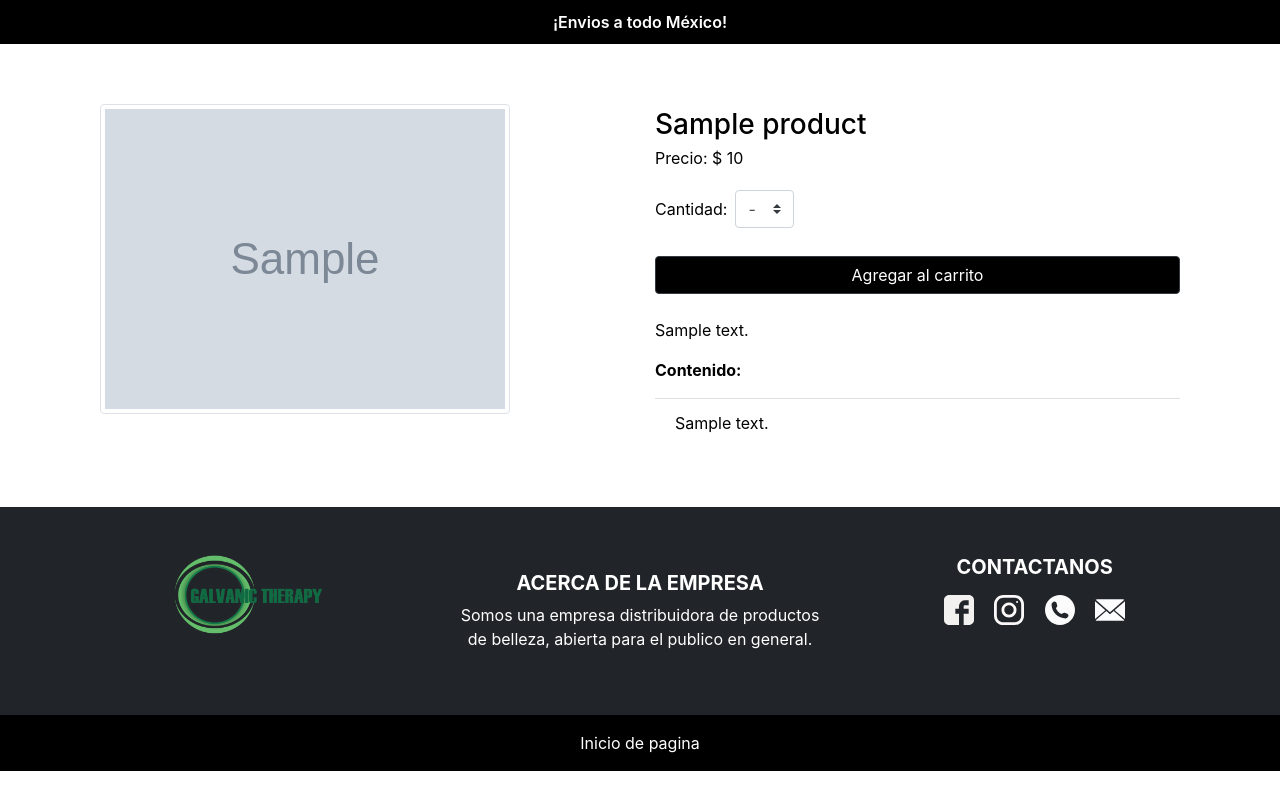
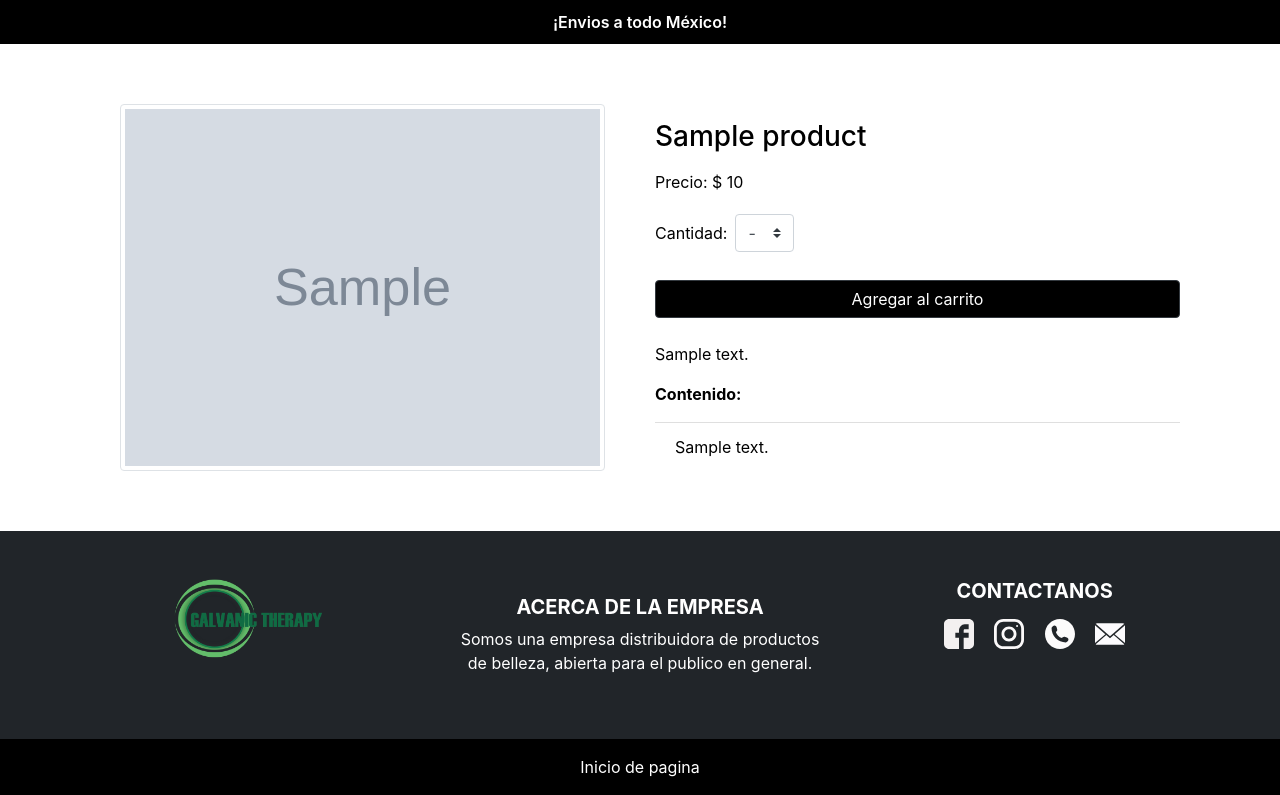
Before and after one commit to RobertoArtEH/GalvanicTherapy, a PHP site: page /producto.php?productid=1 in a window 1280 px wide. Shown: the part 157-952 px from the top of the page. Before the commit the page ends 928 px from the top, so only its background shows below. Run offline with PHP 8.4, Linux system fonts and the light colour scheme; tables that the repository leaves empty or names only in its code hold one stand-in row (values such as "Sample post"); grey boxes marked "Sample" are stand-in pictures.

Commit message:
Mejoras en diseño

```diff
--- a/producto.php
+++ b/producto.php
@@ -108,12 +108,12 @@
     <div class="container">
       <div class="row banner-content">
         <!-- Imagen -->
-        <div class="col-lg-6 col-md-12">
+        <div class="col-lg-6 col-md-12 d-flex justify-content-center">
           <img src="img/products/<?php echo $f['picture']; ?>" class="img-thumbnail" alt="Imagen de producto">
         </div>
         <!-- Detalles -->
         <div class="col-lg-6 col-md-12 text-center text-lg-left">
-          <h4 class="product-title my-1"><?php echo $f['productname']; ?></h4>
+          <h4 class="product-title my-3"><?php echo $f['productname']; ?></h4>
           <p class="product-text">Precio: <span>$ <?php echo $f['price']; ?></span></p>
           <form class="form-inline justify-content-center justify-content-lg-start">
             <label class="product-text mr-sm-2" for="formCantidad">Cantidad:</label>
```
